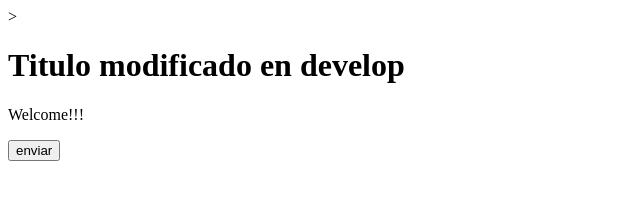
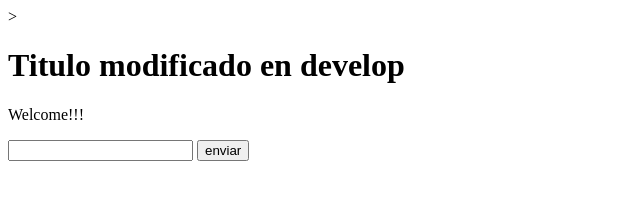
Before and after one commit to JasGT/Hello-Git, a plain HTML site: page index.html in a window 1280 px wide. Shown: the whole page, without its empty margins (0-640 px from the left). Drawn offline with Linux system fonts and the light colour scheme.

Commit message:
Se agrego textbox de nombre en index

```diff
--- a/index.html
+++ b/index.html
@@ -10,6 +10,7 @@
         <h1>Titulo modificado en develop</h1>
         <p>Welcome!!!</p>
         <form action="#" method="get" >
+            <input type="text" name="firstName "/>
             <input type="button" value="enviar" />
         </form>
     </body>
```
